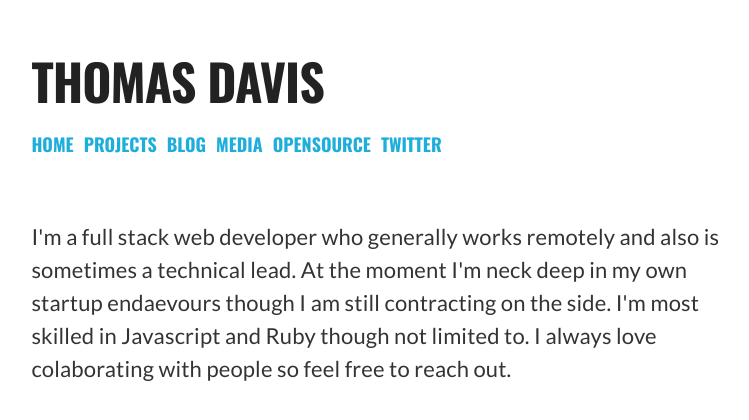
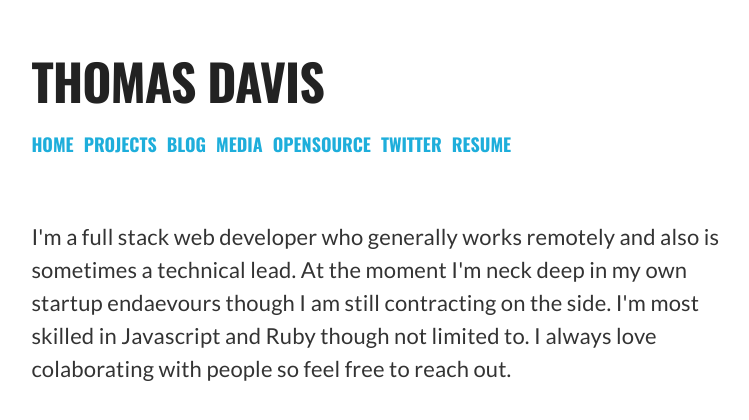
Before and after one commit to thomasdavis/homepage, a Jekyll site: the page built from index.html, in a window 1280 px wide. Shown: the top 420 px of the page, without its empty margins (295-1044 px from the left). Built offline with Jekyll 4.4.1, drawn with Linux system fonts in a browser that asks for light colours; nearby versions of some CDN libraries; comment, search, counter and statistics services are not loaded.

Commit message:
Update header.html

```diff
--- a/_includes/header.html
+++ b/_includes/header.html
@@ -7,6 +7,7 @@
 <li><a href="/media">Media</a></li>
 <li><a href="/opensource">Opensource</a></li>
 <li><a href="https://twitter.com/thomasdav_is">Twitter</a></li>
+<li><a href="https://registry.jsonresume.org/thomasdavis">Resume</a></li>
 </ul>
 <div style="clear:both;"></div>
 </header>
```
